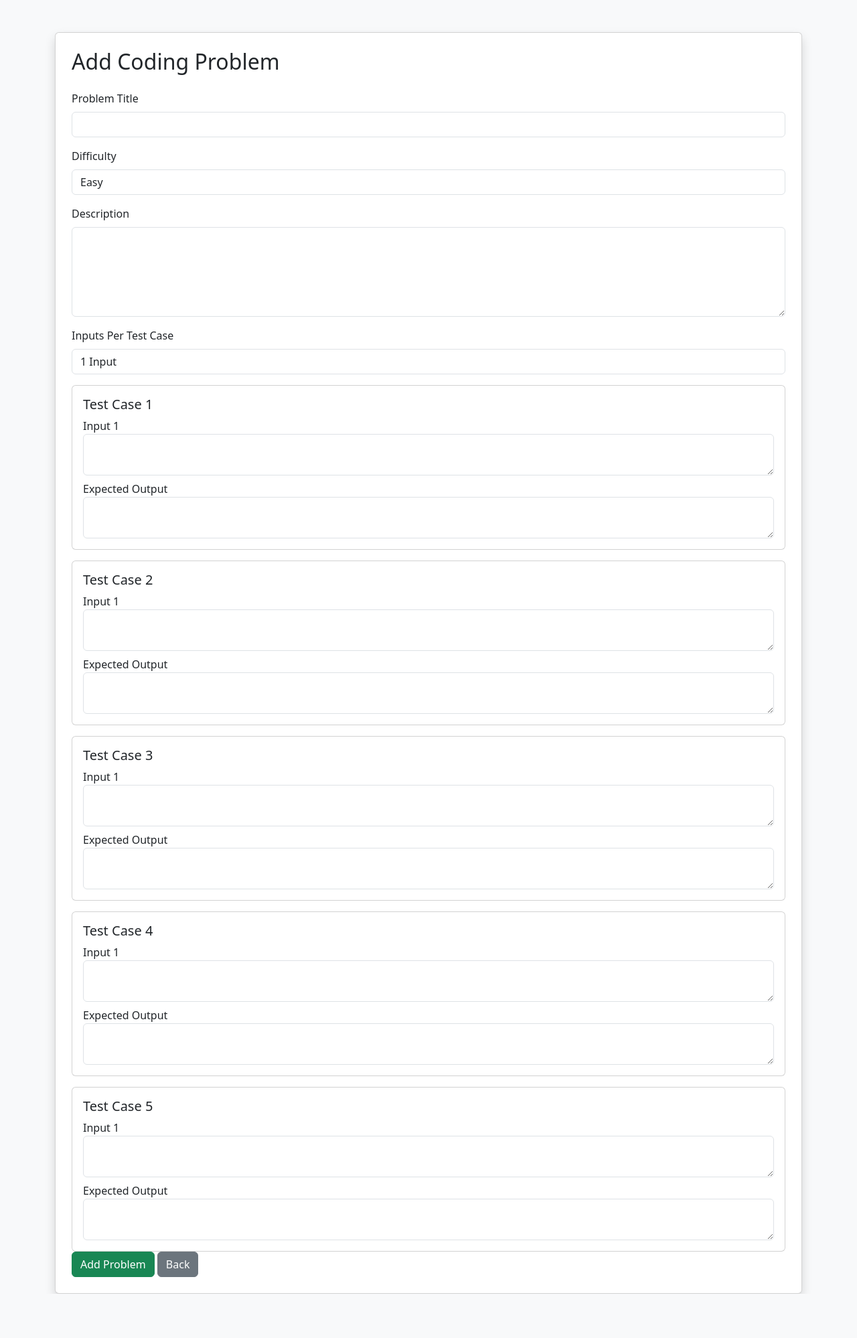
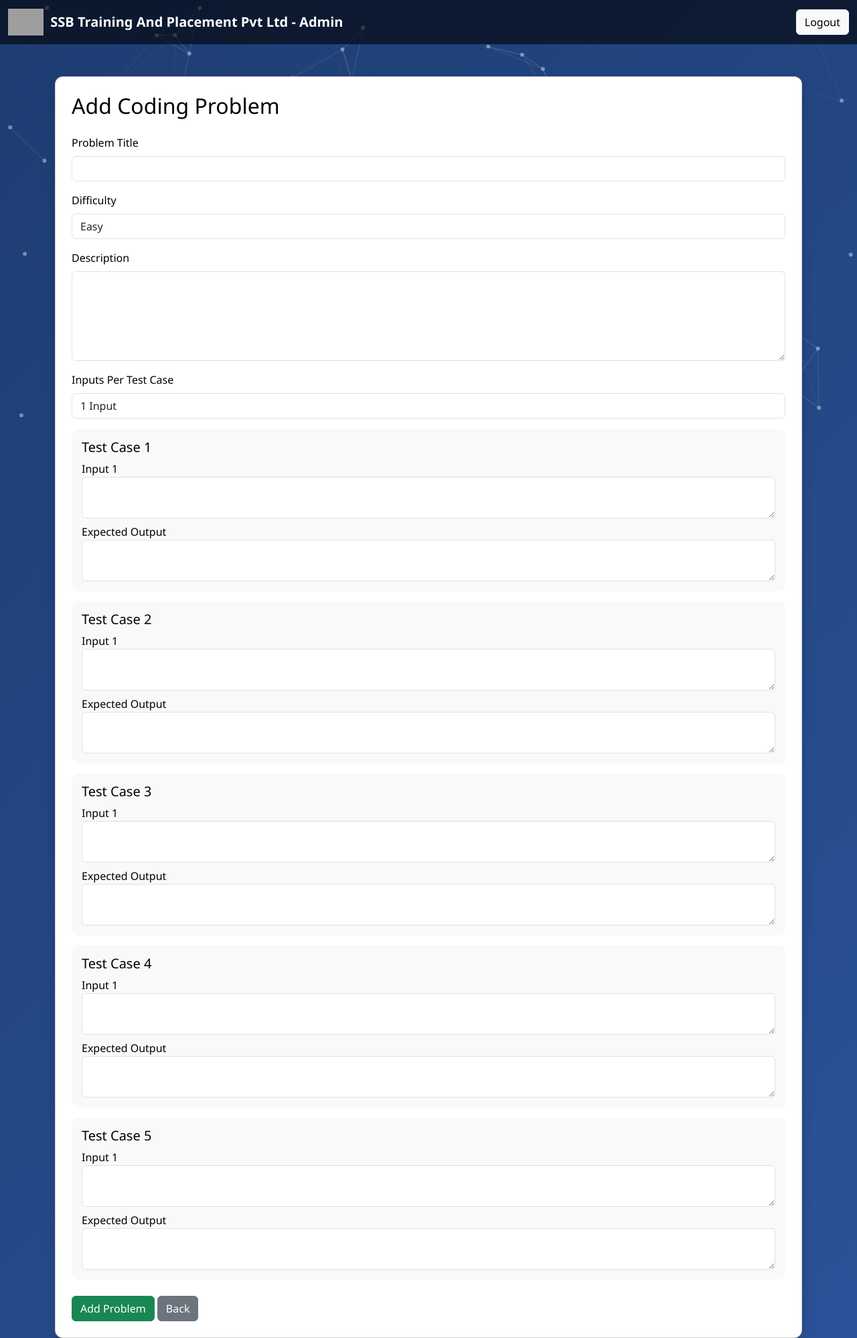
Before and after one commit to korapatisreedhar/SSB_PROJECTS, a Flask app: page /add_coding_problem_page in a window 1280 px wide. Shown: the whole page at 67% size. Before the commit the page ends 1932 px from the top, so only its background shows below. Run offline with Flask 3, Linux system fonts and the light colour scheme; grey boxes are pictures that could not be loaded.

Commit message:
updated message

```diff
--- a/templates/add_coding_problem.html
+++ b/templates/add_coding_problem.html
@@ -1,14 +1,96 @@
 <!DOCTYPE html>
-<html>
+<html lang="en">
 <head>
+
+<meta charset="UTF-8">
+<meta name="viewport" content="width=device-width, initial-scale=1">
 
 <title>Add Coding Problem</title>
 
+<link rel="icon" href="{{ url_for('static', filename='media/logo.jpeg') }}">
+
 <link href="https://cdn.jsdelivr.net/npm/bootstrap@5.3.2/dist/css/bootstrap.min.css" rel="stylesheet">
+
+<script src="https://cdn.jsdelivr.net/particles.js/2.0.0/particles.min.js"></script>
+
+<style>
+
+body{
+margin:0;
+font-family:'Segoe UI',sans-serif;
+background:linear-gradient(135deg,#1e3c72,#2a5298);
+color:white;
+}
+
+/* PARTICLES */
+
+#particles-js{
+position:fixed;
+top:0;
+left:0;
+width:100%;
+height:100%;
+z-index:-1;
+}
+
+/* NAVBAR */
+
+.navbar{
+background:rgba(0,0,0,0.6);
+}
+
+.logo{
+height:40px;
+margin-right:10px;
+}
+
+/* CARD */
+
+.card{
+background:white;
+color:black;
+border-radius:12px;
+box-shadow:0 8px 25px rgba(0,0,0,0.3);
+}
+
+/* TESTCASE CARD */
+
+.testcase-card{
+background:#f8f9fa;
+border-radius:10px;
+padding:15px;
+margin-top:15px;
+}
+
+</style>
 
 </head>
 
-<body class="bg-light">
+<body>
+
+<div id="particles-js"></div>
+
+<!-- NAVBAR -->
+
+<nav class="navbar navbar-dark">
+
+<div class="container-fluid">
+
+<a class="navbar-brand d-flex align-items-center">
+
+<img src="{{ url_for('static', filename='media/logo.jpeg') }}" class="logo">
+
+<b>SSB Training And Placement Pvt Ltd - Admin</b>
+
+</a>
+
+<a href="/" class="btn btn-light">Logout</a>
+
+</div>
+
+</nav>
+
+<!-- PAGE CONTENT -->
 
 <div class="container mt-5">
 
@@ -50,6 +132,8 @@
 
 <div id="testcases"></div>
 
+<br>
+
 <button type="submit" class="btn btn-success">
 Add Problem
 </button>
@@ -66,6 +150,8 @@ Back
 
 <script>
 
+/* CREATE TEST CASES */
+
 function createTestCases(){
 
 let container = document.getElementById("testcases")
@@ -73,7 +159,7 @@ let inputCount = document.getElementById("inputCount").value
 
 container.innerHTML = ""
 
-for(let i=1;i<=5;i++){   // always 5 test cases
+for(let i=1;i<=5;i++){
 
 let inputsHTML=""
 
@@ -88,7 +174,7 @@ inputsHTML += `
 
 container.innerHTML += `
 
-<div class="card p-3 mt-3">
+<div class="testcase-card">
 
 <h5>Test Case ${i}</h5>
 
@@ -107,6 +193,31 @@ ${inputsHTML}
 
 window.onload = createTestCases
 
+/* PARTICLES BACKGROUND */
+
+particlesJS("particles-js",{
+
+particles:{
+number:{value:70},
+color:{value:"#ffffff"},
+shape:{type:"circle"},
+opacity:{value:0.4},
+size:{value:3},
+line_linked:{
+enable:true,
+distance:150,
+color:"#ffffff",
+opacity:0.3,
+width:1
+},
+move:{
+enable:true,
+speed:2
+}
+}
+
+});
+
 </script>
 
 </body>
--- a/templates/admin_dashboard.html
+++ b/templates/admin_dashboard.html
@@ -13,7 +13,7 @@
 
 <link rel="stylesheet" href="https://cdnjs.cloudflare.com/ajax/libs/font-awesome/6.5.0/css/all.min.css">
 
-<script src="https://cdn.jsdelivr.net/npm/particles.js" defer></script>
+<script src="https://cdn.jsdelivr.net/particles.js/2.0.0/particles.min.js"></script>
 
 <style>
 
@@ -272,6 +272,7 @@ bg-danger
 
 </div>
 
+
 <script>
 
 particlesJS("particles-js",{
```
